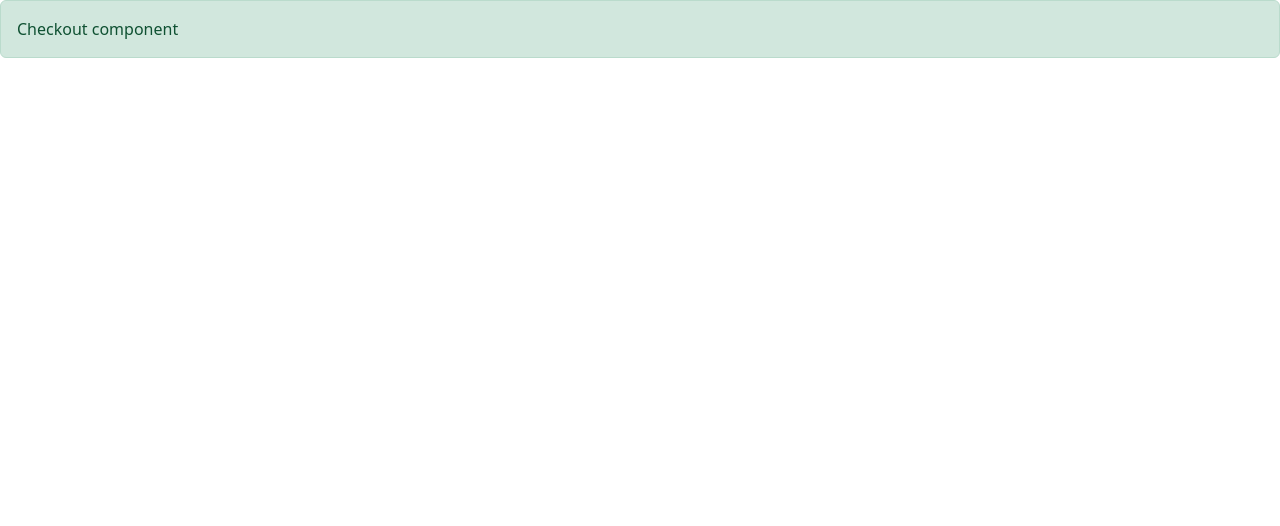
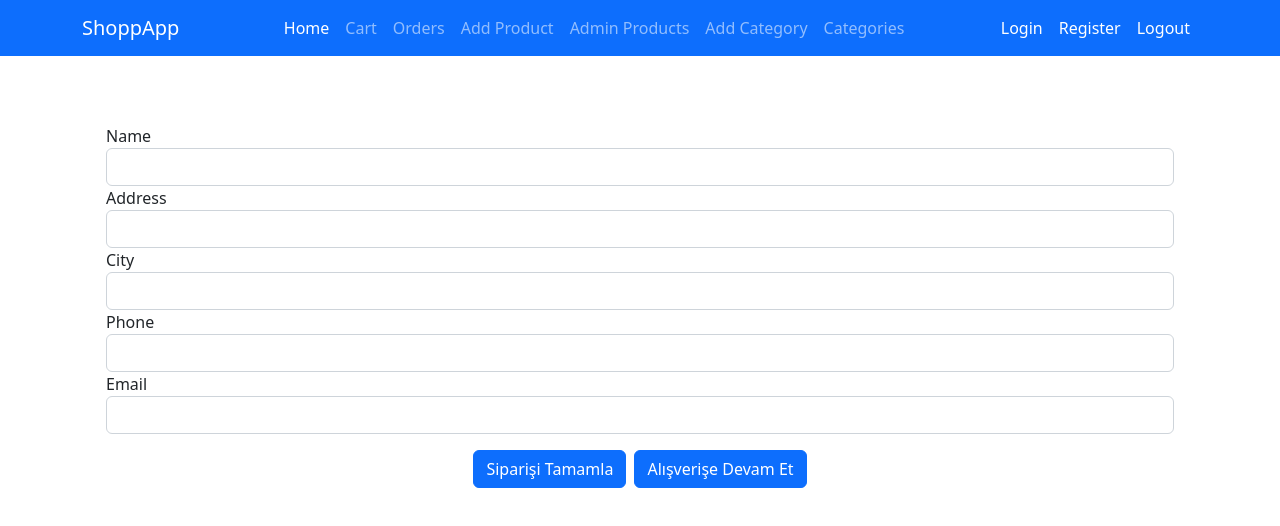
Before and after one commit to mftalha/ShopAPP, an Angular app: page /checkout in a window 1280 px wide. Shown: the top 526 px of the page. Built offline with nearby package versions, Linux system fonts and the light colour scheme.

Commit message:
feat - lesson-18 Order registration

```diff
--- a/src/app/shop/checkout/checkout.component.css
+++ b/src/app/shop/checkout/checkout.component.css
@@ -0,0 +1,9 @@
+/* Form işlemleri için. eksik girimlerde uyarı veya dogrulama bildirimleri için.*/
+/* touched veya invalid ise kırmızı çıksın */
+.form-control.ng-touched.ng-invalid{
+    border-left:5px solid #a94442;
+}
+/*dirty veya valid ise yeşit çıksın*/
+.form-control.ng-dirty.ng-valid {
+    border-left:5px solid #42A948
+}
--- a/src/app/shop/checkout/checkout.component.html
+++ b/src/app/shop/checkout/checkout.component.html
@@ -1,3 +1,53 @@
-<div class="alert alert-success">
-    Checkout  component
+<navbar></navbar>
+
+<div class="container pt-100 mb-5">
+
+    <div *ngIf="orderSent" class="m-2 text-center">
+        <h2>Teşekkür Ederiz</h2>
+        <p>Siparişiniz kayıt edildi.</p>
+        <button class="btn btn-primary" routerLink="/shop">Alışverişe Devam Et</button>
+    </div>
+
+    <form *ngIf="!orderSent" #form="ngForm" (ngSubmit)="submitOrder(form)" class="m-4">
+        <div class="form-group">
+            <label>Name</label>
+            <input class="form-control" #name="ngModel" name="name" [(ngModel)]="order.name" required> <!-- bane alanı modelden gelen alan adına karşılık.-->
+            <span *ngIf="submitted && name.invalid" class="text-danger">
+                Lütfen adınızı giriniz.
+            </span>
+        </div>
+        <div class="form-group">
+            <label>Address</label>
+            <input class="form-control" #address="ngModel" name="address" [(ngModel)]="order.address" required>
+            <span *ngIf="submitted && address.invalid" class="text-danger">
+                Lütfen adres giriniz.
+            </span>
+        </div>
+        <div class="form-group">
+            <label>City</label>
+            <input class="form-control" #city="ngModel" name="city" [(ngModel)]="order.city" required>
+            <span *ngIf="submitted && city.invalid" class="text-danger">
+                Lütfen şehir giriniz.
+            </span>
+        </div>
+        <div class="form-group">
+            <label>Phone</label>
+            <input class="form-control" #phone="ngModel" name="phone" [(ngModel)]="order.phone" required>
+            <span *ngIf="submitted && phone.invalid" class="text-danger">
+                Lütfen telefon giriniz.
+            </span>
+        </div>
+        <div class="form-group">
+            <label>Email</label>
+            <input class="form-control" #email="ngModel" name="email" [(ngModel)]="order.email" required>
+            <span *ngIf="submitted && email.invalid" class="text-danger">
+                Lütfen email giriniz.
+            </span>
+        </div>
+        <div class="text-center mt-3">
+            <button type="submit"  class="btn btn-primary">Siparişi Tamamla</button>
+            <button type="submit" routerLink="/shop" class="btn btn-primary ms-2">Alışverişe Devam Et</button>
+        </div>
+    </form>
+
 </div>
--- a/src/app/shop/checkout/checkout.component.ts
+++ b/src/app/shop/checkout/checkout.component.ts
@@ -1,4 +1,7 @@
 import { Component } from '@angular/core';
+import { NgForm } from '@angular/forms';
+import { Order } from 'src/app/model/order.model';
+import { OrderRepository } from 'src/app/model/order.repository';
 
 @Component({
   selector: 'checkout',
@@ -7,4 +10,23 @@
 })
 export class CheckoutComponent {
 
+  orderSent: boolean = false;
+  submitted: boolean = false;
+
+  constructor(public order: Order, private orderRepository: OrderRepository) {}
+
+  submitOrder(form: NgForm) {
+    this.submitted = true;
+
+    // bize gelecek form NgForm
+    if(form.valid){ //true ise == kullanıcı tüm required gerekliliklerini yerine getirmiştir.
+      this.orderRepository.saveOrder(this.order)
+      .subscribe(order =>{
+        // kullanıcının tekrar'dan yeni sipariş verebilmesi için hazırlık.
+        this.order.clearOrder(); // kullanıcının kart bilgileri silinecek.
+        this.orderSent = true;
+        this.submitted = false;
+      })
+    }
+  }
 }
```
